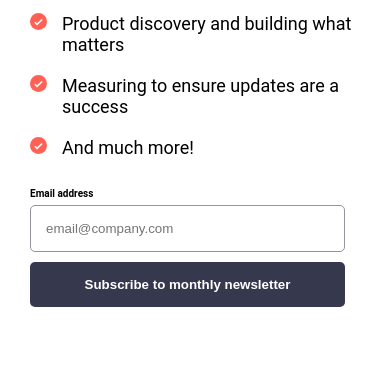
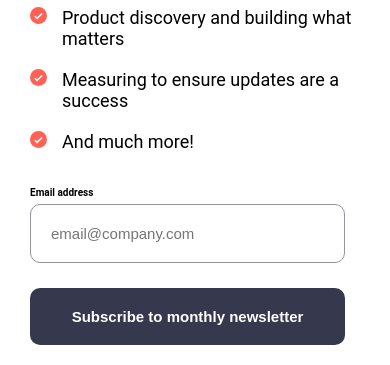
Before and after one commit to Nandan328/newsletter-sign-up, a plain HTML site: page index.html in a window 390 px wide. Shown: the part 486-851 px from the top of the page. Drawn offline with Linux system fonts and the light colour scheme; a web font is replaced by a local one.

Commit message:
Update style.css

```diff
--- a/style.css
+++ b/style.css
@@ -42,7 +42,8 @@ body {
   display: none;
 }
 
-p, .succCont p {
+p,
+.succCont p {
   padding: 10px;
 }
 
@@ -75,7 +76,8 @@ h1 {
   visibility: hidden;
 }
 
-input, button {
+input,
+button {
   width: 90%;
   margin-left: 10px;
   padding: 15px;
@@ -179,6 +181,18 @@ button:hover {
     padding: 20px;
     margin-top: -50px;
   }
+  #email {
+    margin-top: 15px;
+  }
+  #mail,
+  #submit {
+    padding: 20px;
+    border-radius: 10px;
+    font-size: 15px;
+  }
+  #submit {
+    margin-top: 25px;
+  }
   .attribution {
     display: none;
   }
@@ -188,7 +202,8 @@ button:hover {
     justify-content: space-between;
     line-height: 1.3;
   }
-  .succCont p, .succCont span {
+  .succCont p,
+  .succCont span {
     font-size: 20px;
     line-height: 1.5;
   }
```
